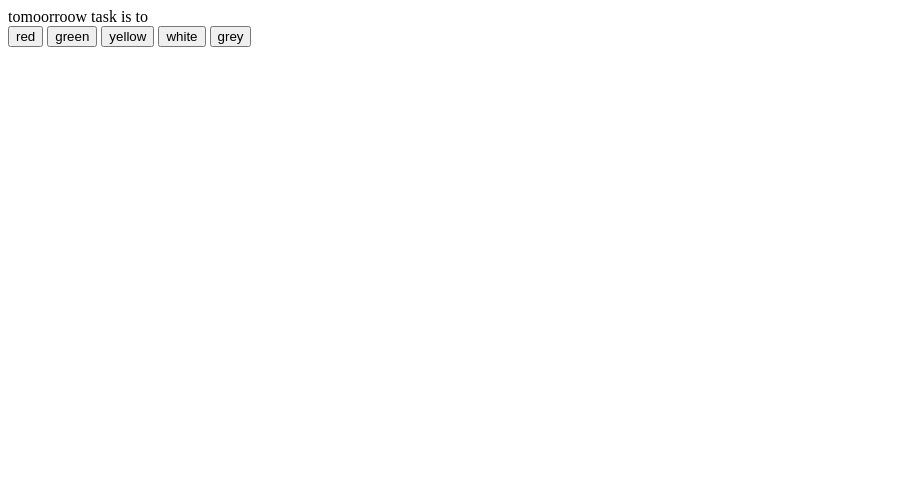
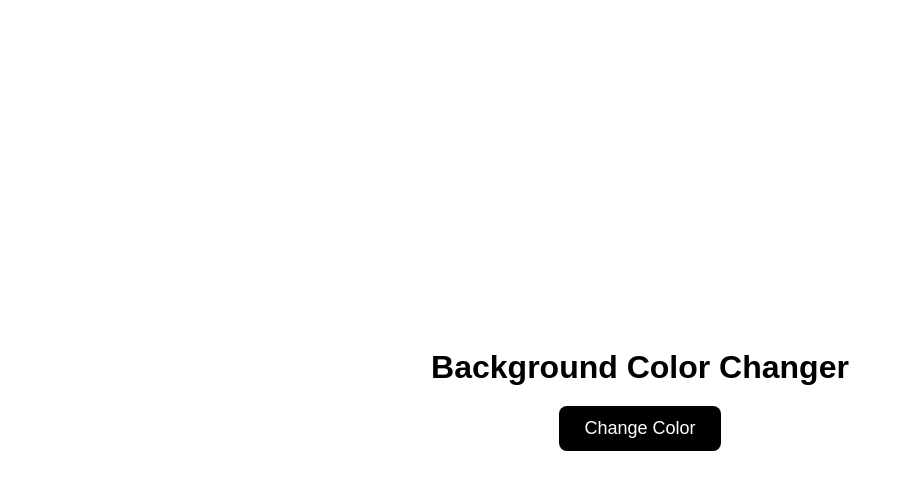
Before and after one commit to Vishal637-ux/js-revision, a plain HTML site: page day23/index.html in a window 1280 px wide. Shown: the whole page, without its empty margins (0-904 px from the left). Drawn offline with Linux system fonts and the light colour scheme.

Commit message:
background  color changer

```diff
--- a/day23/index.html
+++ b/day23/index.html
@@ -1,9 +1,9 @@
-<!--  --> tomoorroow task is to
+ <!-- tomoorroow task is to
    <!--  why  today one project is noty madew  tell me reason  -->
 
     <!-- make noqw any how  -->
 
-
+<!--
     <!DOCTYPE html>
     <html lang="en">
     <head>
@@ -22,4 +22,76 @@
 
         </div>
     </body>
-    </html>
+    </html> -->
+
+    <!DOCTYPE html>
+<html lang="en">
+<head>
+  <meta charset="UTF-8" />
+  <meta name="viewport" content="width=device-width, initial-scale=1.0"/>
+  <title>Background Color Changer</title>
+
+  <style>
+    *{
+      margin:0;
+      padding:0;
+      box-sizing:border-box;
+    }
+
+    body{
+      height:100vh;
+      display:flex;
+      justify-content:center;
+      align-items:center;
+      background-color:white;
+      font-family:Arial, sans-serif;
+    }
+
+    .container{
+      text-align:center;
+    }
+
+    button{
+      padding:12px 25px;
+      font-size:18px;
+      border:none;
+      border-radius:8px;
+      cursor:pointer;
+      background:black;
+      color:white;
+    }
+
+    h1{
+      margin-bottom:20px;
+    }
+  </style>
+</head>
+<body>
+
+  <div class="container">
+    <h1>Background Color Changer</h1>
+    <button onclick="changeColor()">Change Color</button>
+  </div>
+
+  <script>
+    function changeColor() {
+
+      const colors = [
+        "red",
+        "blue",
+        "green",
+        "yellow",
+        "orange",
+        "purple",
+        "pink",
+        "black"
+      ];
+
+      const randomIndex = Math.floor(Math.random() * colors.length);
+
+      document.body.style.backgroundColor = colors[randomIndex];
+    }
+  </script>
+
+</body>
+</html>
```
